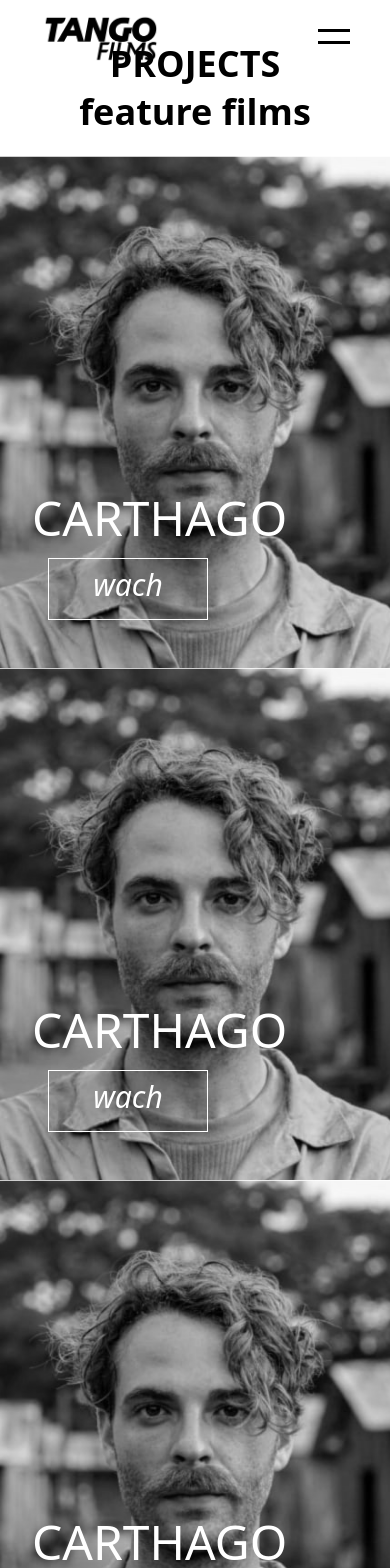
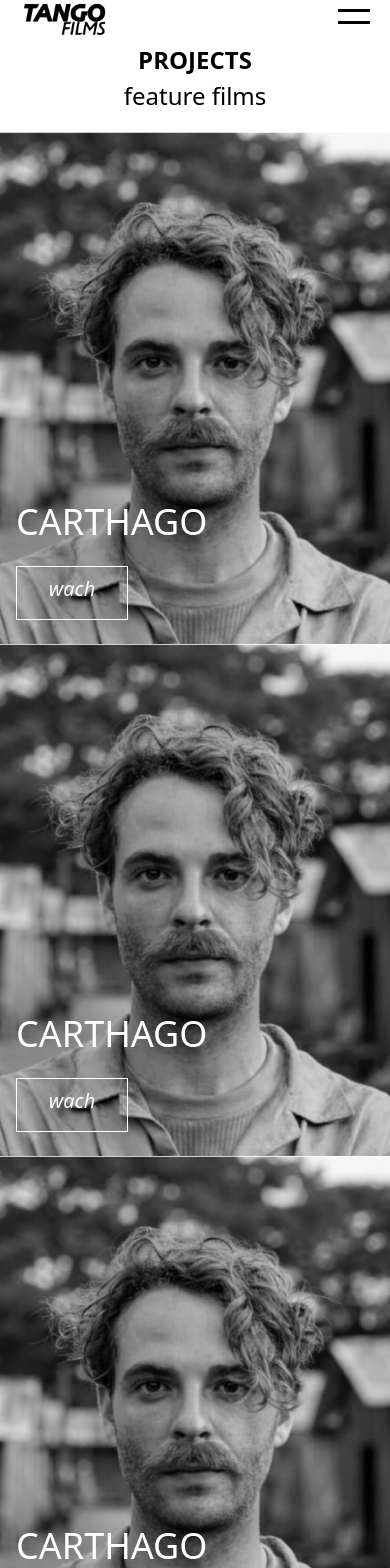
Before and after one commit to ibarjma/tangofilms, a Next.js app: page /projects/1 in a window 390 px wide. Shown: the part 20-1588 px from the top of the page. Built offline with nearby package versions, Linux system fonts and the light colour scheme.

Commit message:
responsive

```diff
--- a/components/Navbar.tsx
+++ b/components/Navbar.tsx
@@ -63,8 +63,8 @@ export default function Navbar() {
       style={shown ? { height: '99.9vh' } : { height: '0.1vh' }}
       className={`fixed z-20 flex  w-full justify-between`}
     >
-      <div className="m-8  mt-6 h-max ">
-        <div className="m-1 w-32 cursor-pointer	p-1">
+      <div className="m-3 h-max  sm:m-8 sm:mt-6 ">
+        <div className="m-1 w-24 cursor-pointer p-1	sm:w-32">
           <Link href={'/'}>
             <Image
               src={path === '/' || path === '/about' ? logoW : logoB}
@@ -77,7 +77,7 @@ export default function Navbar() {
         </div>
       </div>
       <motion.section
-        className=" m-8 mb-0 "
+        className=" m-3 mb-0 sm:m-8"
         onHoverStart={() => setShown(true)}
         onClick={() => {
           shown === true ? setShown(false) : setShown(true)
@@ -94,7 +94,7 @@ export default function Navbar() {
           variants={showMenu}
           initial="exit"
           animate={shown ? 'enter' : 'exit'}
-          className="border-blue-strong absolute left-0 top-0 -z-10 flex h-full w-full flex-col items-start justify-center bg-black bg-opacity-50 bg-cover p-8 pl-16 text-3xl text-white"
+          className="border-blue-strong absolute left-0 top-0 -z-10 flex h-full w-full flex-col items-start justify-center bg-black bg-opacity-50 bg-cover p-8 text-lg text-white sm:pl-16 sm:text-3xl"
           transition={{ duration: 0.75 }}
         >
           <Link href="/">
@@ -133,7 +133,7 @@ export default function Navbar() {
             variants={showMenu2}
             initial="exit"
             animate={shown2 ? 'enter' : 'exit'}
-            className="border-blue-strong relative ml-2 flex h-auto w-full flex-col items-start justify-center border border-l border-t-0 border-r-0 border-b-0 p-2 pl-4 text-3xl text-white"
+            className="border-blue-strong relative ml-2 flex h-auto w-full flex-col items-start justify-center border border-l border-t-0 border-r-0 border-b-0 p-2 pl-4 text-lg text-white sm:text-3xl"
             transition={{ duration: 0.75 }}
           >
             <Link href="/projects/feature-films">
--- a/pages/about.tsx
+++ b/pages/about.tsx
@@ -11,14 +11,14 @@ export default function About({}) {
       >
         <div className="flex h-full w-full items-end justify-start p-8 ">
           <div className="text-left sm:p-4">
-            <h1 className="text-5xl font-semibold uppercase text-white md:text-6xl">
+            <h1 className="text-3xl font-semibold uppercase text-white sm:text-5xl md:text-6xl">
               About <span className="font-extralight ">us</span>
             </h1>
             {/* <button className="mt-4 rounded bg-blue-600 px-4 py-2 text-sm font-medium uppercase text-white transition-all hover:bg-blue-500 focus:bg-blue-500 focus:outline-none">
               Start project
              </button> */}
 
-            <p className="w-3/4 py-4 text-white">
+            <p className="w-3/4 py-4 text-sm text-white sm:text-base">
               TANGO FILMS fue creada por Diego Conejero y Juampi Lasserre en
               20XX. Nuestras metas son{' '}
               <span className="font-semibold">
@@ -152,7 +152,11 @@ export default function About({}) {
                   seeds@farolatam.com
                 </h2>
 
-                <img src="tango2.png" className="w-1/3 py-8 pb-2" alt="" />
+                <img
+                  src="tango2.png"
+                  className="w-40 py-8 pb-6 sm:w-1/3 sm:pb-2"
+                  alt=""
+                />
               </div>
             </section>
           </div>
--- a/pages/projects/[category]/index.tsx
+++ b/pages/projects/[category]/index.tsx
@@ -20,10 +20,10 @@ export default function Category(props: any) {
       <section className="mb-4 h-full w-full bg-white pt-16">
         <div className="flex h-full w-full items-center justify-center  text-black">
           <div className="w-full max-w-6xl">
-            <h1 className=" flex justify-center text-4xl font-bold">
+            <h1 className=" flex justify-center text-2xl font-bold sm:text-4xl">
               PROJECTS
             </h1>
-            <h2 className="flex justify-center py-2 text-4xl font-semibold ">
+            <h2 className="flex justify-center py-1 text-2xl first-letter:font-semibold sm:py-2 sm:text-4xl ">
               feature films
             </h2>
           </div>
@@ -37,15 +37,15 @@ export default function Category(props: any) {
           backgroundImage: 'url(/0.png) ',
         }}
       >
-        <div className="flex h-full w-full items-end justify-start p-8 ">
+        <div className="flex h-full w-full items-end justify-start p-2 sm:p-8 ">
           <div className="flex flex-col">
-            <div className="text-left sm:p-4">
-              <h1 className="text-5xl uppercase text-white md:text-6xl">
+            <div className="p-2 text-left sm:p-4">
+              <h1 className="text-4xl uppercase text-white sm:text-5xl md:text-6xl">
                 Carthago
               </h1>
             </div>
             <Link href={'/projects/category/title'}>
-              <button className="text-md m-4 w-40 border border-white bg-transparent px-4 py-2 pb-4 text-3xl font-extralight italic text-white  transition-all hover:border-white hover:bg-black focus:outline-none">
+              <button className="text-md m-2 my-4 w-28 border border-white bg-transparent px-4 py-2 pb-4 text-xl font-extralight italic text-white transition-all hover:border-white hover:bg-black  focus:outline-none sm:m-4 sm:w-40 sm:text-3xl">
                 wach
               </button>
             </Link>
@@ -60,15 +60,15 @@ export default function Category(props: any) {
           backgroundImage: 'url(/0.png) ',
         }}
       >
-        <div className="flex h-full w-full items-end justify-start p-8 ">
+        <div className="flex h-full w-full items-end justify-start p-2 sm:p-8 ">
           <div className="flex flex-col">
-            <div className="text-left sm:p-4">
-              <h1 className="text-5xl uppercase text-white md:text-6xl">
+            <div className="p-2 text-left sm:p-4">
+              <h1 className="text-4xl uppercase text-white sm:text-5xl md:text-6xl">
                 Carthago
               </h1>
             </div>
             <Link href={'/projects/category/title'}>
-              <button className="text-md m-4 w-40 border border-white bg-transparent px-4 py-2 pb-4 text-3xl font-extralight italic text-white  transition-all hover:border-white hover:bg-black focus:outline-none">
+              <button className="text-md m-2 my-4 w-28 border border-white bg-transparent px-4 py-2 pb-4 text-xl font-extralight italic text-white transition-all hover:border-white hover:bg-black  focus:outline-none sm:m-4 sm:w-40 sm:text-3xl">
                 wach
               </button>
             </Link>
@@ -83,15 +83,15 @@ export default function Category(props: any) {
           backgroundImage: 'url(/0.png) ',
         }}
       >
-        <div className="flex h-full w-full items-end justify-start p-8 ">
+        <div className="flex h-full w-full items-end justify-start p-2 sm:p-8 ">
           <div className="flex flex-col">
-            <div className="text-left sm:p-4">
-              <h1 className="text-5xl uppercase text-white md:text-6xl">
+            <div className="p-2 text-left sm:p-4">
+              <h1 className="text-4xl uppercase text-white sm:text-5xl md:text-6xl">
                 Carthago
               </h1>
             </div>
             <Link href={'/projects/category/title'}>
-              <button className="text-md m-4 w-40 border border-white bg-transparent px-4 py-2 pb-4 text-3xl font-extralight italic text-white  transition-all hover:border-white hover:bg-black focus:outline-none">
+              <button className="text-md m-2 my-4 w-28 border border-white bg-transparent px-4 py-2 pb-4 text-xl font-extralight italic text-white transition-all hover:border-white hover:bg-black  focus:outline-none sm:m-4 sm:w-40 sm:text-3xl">
                 wach
               </button>
             </Link>
@@ -106,38 +106,15 @@ export default function Category(props: any) {
           backgroundImage: 'url(/0.png) ',
         }}
       >
-        <div className="flex h-full w-full items-end justify-start p-8 ">
+        <div className="flex h-full w-full items-end justify-start p-2 sm:p-8 ">
           <div className="flex flex-col">
-            <div className="text-left sm:p-4">
-              <h1 className="text-5xl uppercase text-white md:text-6xl">
+            <div className="p-2 text-left sm:p-4">
+              <h1 className="text-4xl uppercase text-white sm:text-5xl md:text-6xl">
                 Carthago
               </h1>
             </div>
             <Link href={'/projects/category/title'}>
-              <button className="text-md m-4 w-40 border border-white bg-transparent px-4 py-2 pb-4 text-3xl font-extralight italic text-white  transition-all hover:border-white hover:bg-black focus:outline-none">
-                wach
-              </button>
-            </Link>
-          </div>
-        </div>
-      </section>
-      <section
-        className="w-full bg-cover bg-center grayscale transition-all hover:grayscale-0"
-        style={{
-          height: '32rem',
-          maxHeight: '50rem',
-          backgroundImage: 'url(/0.png) ',
-        }}
-      >
-        <div className="flex h-full w-full items-end justify-start p-8 ">
-          <div className="flex flex-col">
-            <div className="text-left sm:p-4">
-              <h1 className="text-5xl uppercase text-white md:text-6xl">
-                Carthago
-              </h1>
-            </div>
-            <Link href={'/projects/category/title'}>
-              <button className="text-md m-4 w-40 border border-white bg-transparent px-4 py-2 pb-4 text-3xl font-extralight italic text-white  transition-all hover:border-white hover:bg-black focus:outline-none">
+              <button className="text-md m-2 my-4 w-28 border border-white bg-transparent px-4 py-2 pb-4 text-xl font-extralight italic text-white transition-all hover:border-white hover:bg-black  focus:outline-none sm:m-4 sm:w-40 sm:text-3xl">
                 wach
               </button>
             </Link>
```
